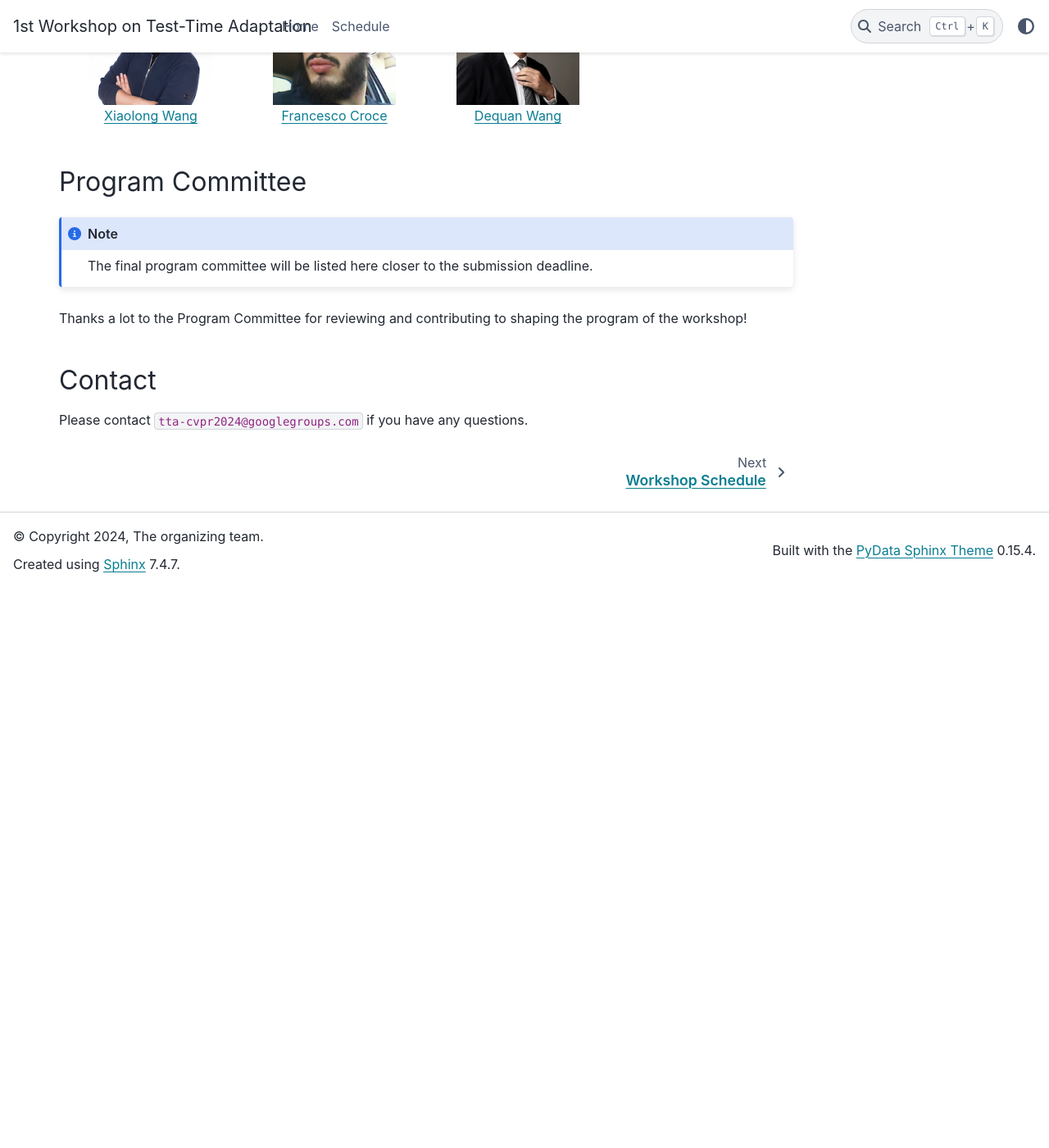
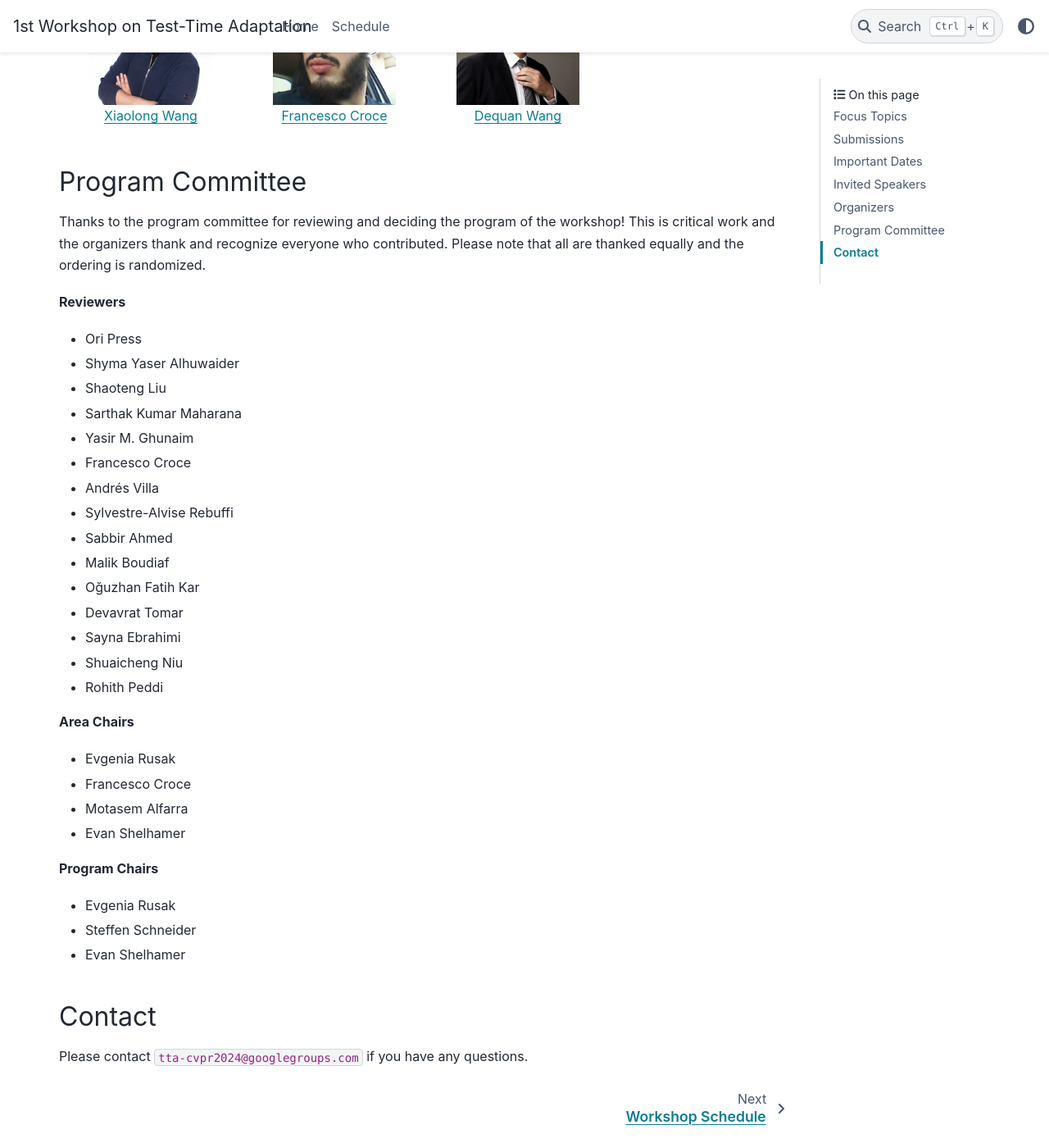
Before and after one commit to tta-icml2025/tta-icml2025.github.io, a Sphinx documentation site: the page built from docs/source/index.rst, in a window 1280 px wide and 1400 px high, scrolled down 3483 px. Shown: the whole window at 82% size. Built offline with Sphinx 7.4.7 and the PyData theme 0.15.4, drawn with Linux system fonts in a browser that asks for light colours; before the commit the page ends 4200 px from its top, so only the background shows below that.

Commit message:
credit reviewers, area chairs, and program chairs for their service

```diff
--- a/docs/source/index.rst
+++ b/docs/source/index.rst
@@ -104,11 +104,40 @@
 Program Committee
 -----------------
 
-.. note::
+Thanks to the program committee for reviewing and deciding the program of the workshop!
+This is critical work and the organizers thank and recognize everyone who contributed.
+Please note that all are thanked equally and the ordering is randomized.
 
-   The final program committee will be listed here closer to the submission deadline.
+**Reviewers**
 
-Thanks a lot to the Program Committee for reviewing and contributing to shaping the program of the workshop!
+- Ori Press
+- Shyma Yaser Alhuwaider
+- Shaoteng Liu
+- Sarthak Kumar Maharana
+- Yasir M. Ghunaim
+- Francesco Croce
+- Andrés Villa
+- Sylvestre-Alvise Rebuffi
+- Sabbir Ahmed
+- Malik Boudiaf
+- Oğuzhan Fatih Kar
+- Devavrat Tomar
+- Sayna Ebrahimi
+- Shuaicheng Niu
+- Rohith Peddi
+
+**Area Chairs**
+
+- Evgenia Rusak
+- Francesco Croce
+- Motasem Alfarra
+- Evan Shelhamer
+
+**Program Chairs**
+
+- Evgenia Rusak
+- Steffen Schneider
+- Evan Shelhamer
 
 Contact
 -------
```
